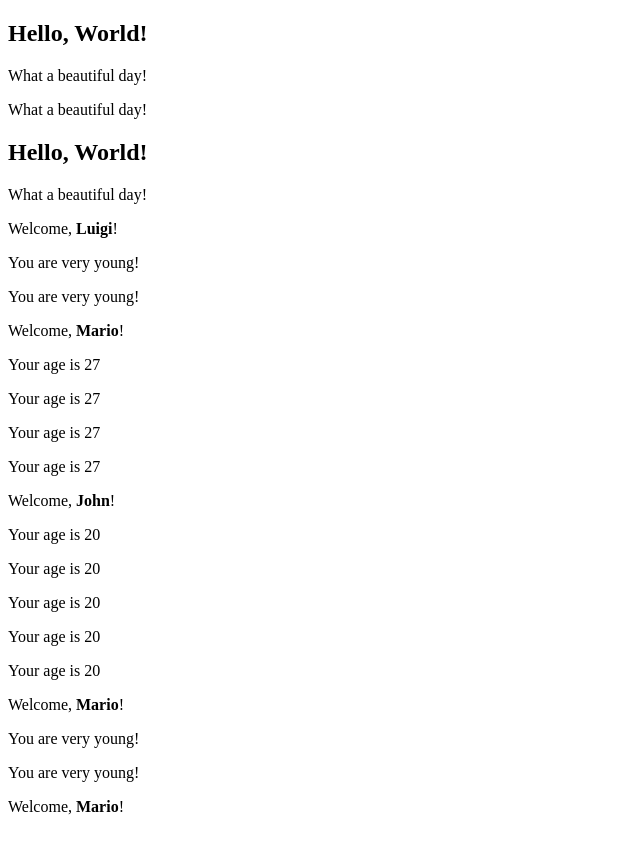
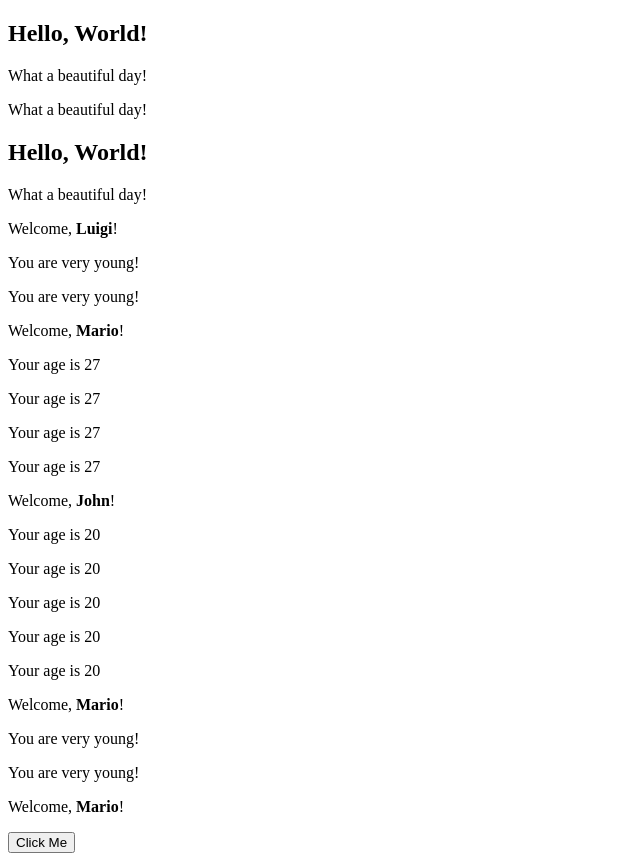
Before and after one commit to Eno-Mario/react, a React (Vite) app: page / in a window 1280 px wide. Shown: the whole page, without its empty margins (0-640 px from the left). Before the commit the page ends 832 px from the top, so only its background shows below. Built offline with nearby package versions, Linux system fonts and the light colour scheme.

Commit message:
soluzione

```diff
--- /dev/null
+++ b/src/AlertClock.jsx
@@ -0,0 +1,7 @@
+import React from "react";
+
+function AlertClock({onClick}) {
+    return <button onClick={onClick}>Click Me</button>
+}
+
+export default AlertClock
--- a/src/App.jsx
+++ b/src/App.jsx
@@ -2,8 +2,15 @@
 import Hello from "./Hello";
 import Message from "./Message"; /* the import created automatically */
 import Welcome from "./Welcome";
+import AlertClock from "./AlertClock";
 
 function App() {
+  function handleShowCurrentTime () {
+    const time = new Date();
+
+    alert(`Current time is:${time.toLocaleTimeString()}`)
+  }
+
   return (
     <div>
       <Hello />
@@ -14,6 +21,7 @@
       <Welcome name="John" age={20}/>
       <Welcome age={17}/>
       <Welcome/>
+      <AlertClock onClick={handleShowCurrentTime} />
     </div>
   );
 }
```
Also changed, not shown: 1 other file (tests, documents, lock files or other folders).
